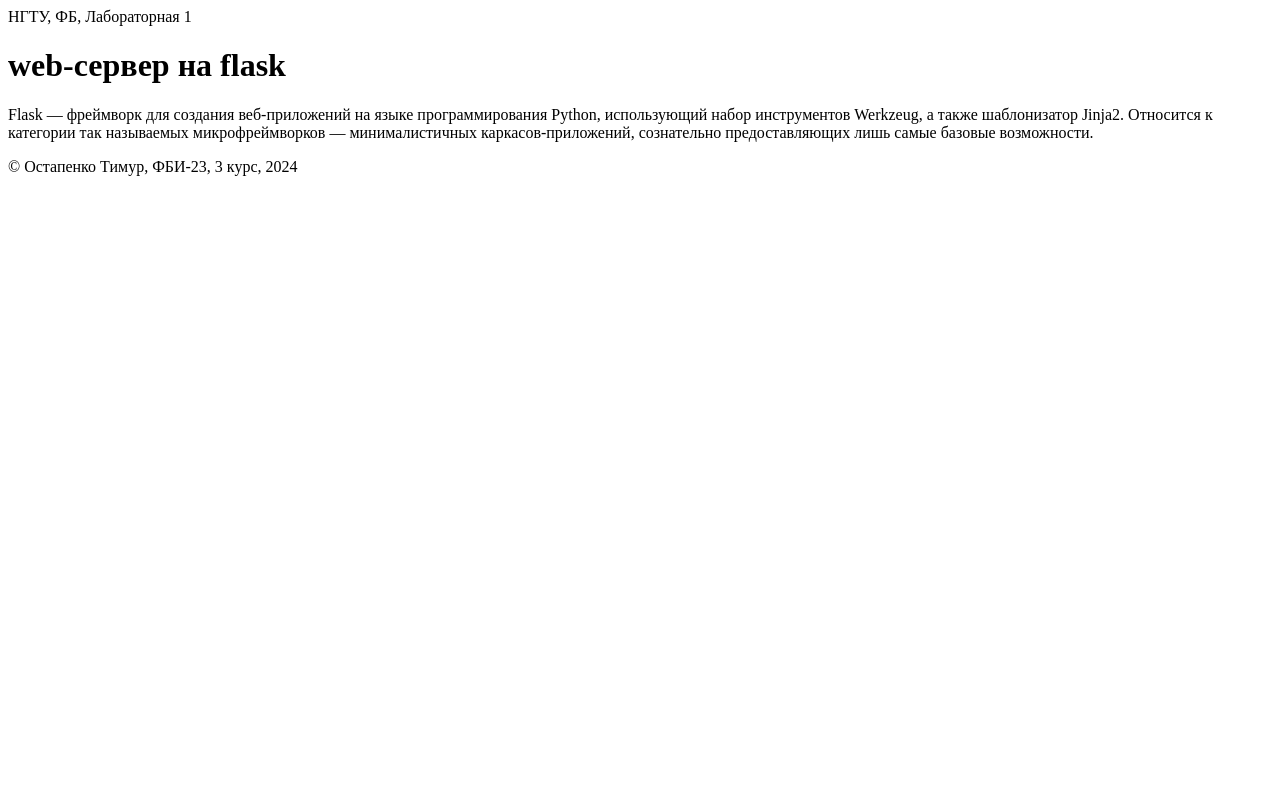
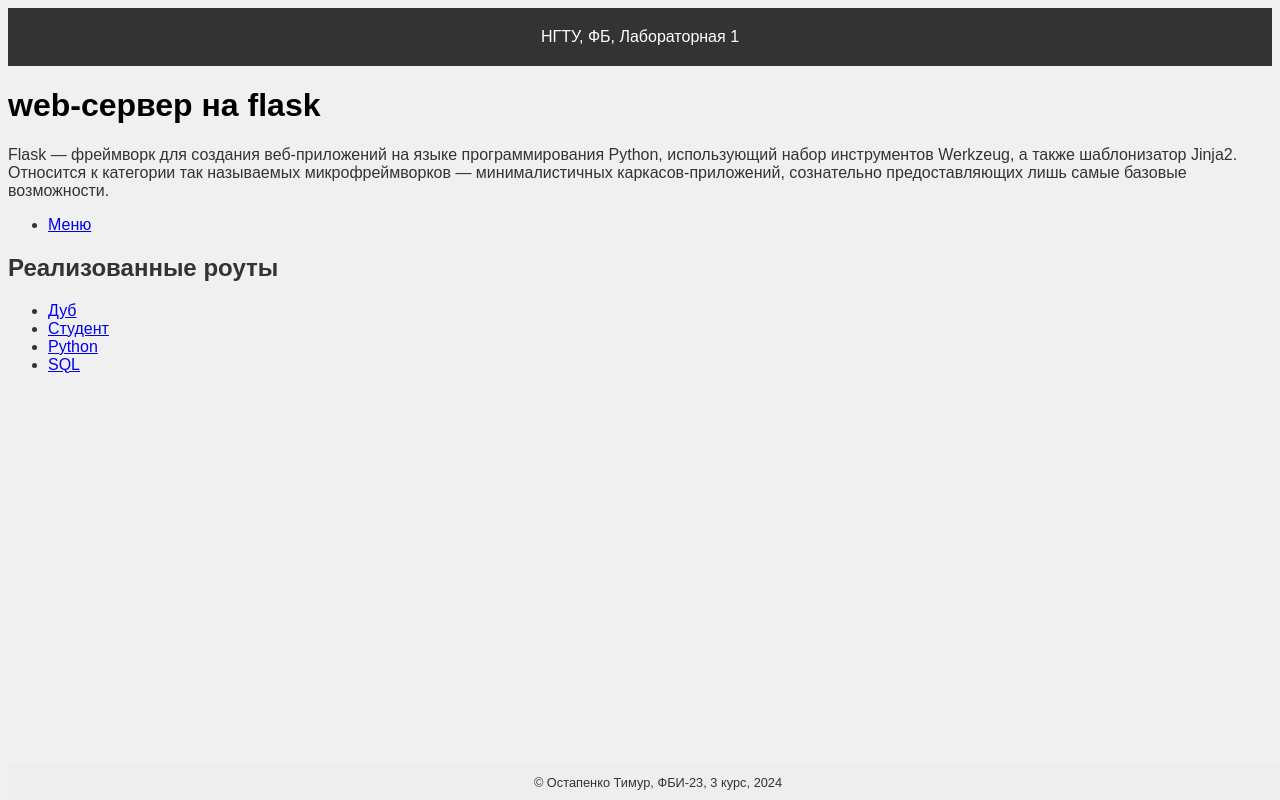
Before and after one commit to Timir2003/WEB-2, a Flask app: page /lab1 in a window 1280 px wide. Run offline with Flask 3, Linux system fonts and the light colour scheme.

Commit message:
Роуты

```diff
--- a/app.py
+++ b/app.py
@@ -34,11 +34,12 @@ def menu():
 
 @app.route("/lab1")
 def lab1():
-    return """
+    return '''
 <!doctype html>
 <html>
     <head>
         <title>Остапенко Тимур Ростиславович, Лабораторная 1</title>
+        <link rel="stylesheet" href="''' + url_for('static', filename='lab1.css') + '''">
     </head>
     <body>
         <header>
@@ -53,12 +54,26 @@ def lab1():
         называемых микрофреймворков — минималистичных каркасов-приложений,
         сознательно предоставляющих лишь самые базовые возможности.
         </p>
+        <nav>
+            <ul>
+                <li><a href="/menu">Меню</a></li>
+            </ul>
+        </nav>
+        <h2>Реализованные роуты</h2>
+        <nav>
+            <ul>
+                <li><a href="/lab1/oak">Дуб</a></li>
+                <li><a href="/lab1/student">Студент</a></li>
+                <li><a href="/lab1/python">Python</a></li>
+                <li><a href="/lab1/SQL">SQL</a></li>
+            </ul>
+        </nav>
         <footer>
             &copy; Остапенко Тимур, ФБИ-23, 3 курс, 2024
         </footer>
     </body>
 </html>
-"""
+'''
 
 @app.route("/lab1/oak")
 def oak():
@@ -74,3 +89,109 @@ def oak():
     </body>
 </html>
 '''
+
+@app.route("/lab1/student")
+def student():
+    return '''
+<!doctype html>
+<html>
+    <head>
+        <link rel="stylesheet" href="''' + url_for('static', filename='lab1.css') + '''">
+    </head>
+    <body>
+        <h1>Остапенко Тимур Ростиславович</h1>
+        <img src="'''+url_for('static', filename='NETI.jpg')+'''">
+    </body>
+</html>
+'''
+
+@app.route("/lab1/python")
+def python():
+    return '''
+<!doctype html>
+<html>
+    <head>
+        <link rel="stylesheet" href="''' + url_for('static', filename='lab1.css') + '''">
+    </head>
+    <body>
+        <h1>Преимущества: чем хорош Python</h1>
+        <img src="'''+url_for('static', filename='python.jpg')+'''">
+        <p>
+        Специалисты выделяют массу преимуществ Python — остановимся на ключевых из них.
+        <b>Простота синтаксиса, а значит — низкий порог вхождения.</b>
+        Код языка чистый и понятный, без лишних символов и выражений.<br>
+
+        <b>Расширяемость и гибкость.</b> Не зря один из слоганов языка — это «Just Import!»
+        Python можно легко расширить для взаимодействия с другими программными
+        системами или встроить в программы в качестве компонента. Он очень и очень гибкий.
+        Это даёт больше возможностей для использования языка в разных сферах.<br>
+
+        <b>Интерпретируемость и кроссплатформенность.</b> Интерпретатор Python есть для всех
+        популярных платформ и по умолчанию входит в большинство дистрибутивов Linux.<br>
+
+        <b>Стандартизированность.</b> У Python есть единый стандарт для написания кода — Python
+        Enhancement Proposal или PEP, благодаря чему язык остаётся читабельным даже при
+        переходе от одного программиста к другому.<br>
+
+        <b>Open Source.</b> У интерпретатора Python открытый код, то есть любой,
+        кто заинтересован в развитии языка, может поучаствовать в его разработке и улучшении.<br>
+
+        <b>Сильное комьюнити и конференции.</b> Вокруг Python образовалось дружественное
+        комьюнити, которое готово прийти на помощь новичку или уже опытному разработчику
+        и разобраться в его проблеме. Во всём мире проходит много мероприятий, где можно
+        познакомиться с коллегами и узнать много нового о применении Пайтона.<br>
+
+        <b>Широта применения.</b> Наиболее широко Python используется в web-разработке,
+        работе с данными, автоматизации бизнес-процессов и геймдеве.<br>
+
+        <b>Востребованность на рынке труда и поддержка гигантами IT-сферы.</b> Python-разработчики востребованы
+        во многих проектах и им несложно найти работу. Разработку на Python ведут в Google,
+        Facebook, Dropbox, Spotify, Quora, Netflix, Microsoft Intel, а в России — «Яндекс»,
+        «ВКонтакте» и «Сбербанк». Это серьёзно влияет на статус языка.<br>
+        </p>
+    </body>
+</html>
+'''
+
+@app.route("/lab1/SQL")
+def SQL():
+    return '''
+<!doctype html>
+<html>
+    <head>
+        <link rel="stylesheet" href="''' + url_for('static', filename='lab1.css') + '''">
+    </head>
+    <body>
+        <h1>Для чего нужен SQL</h1>
+        <img src="'''+url_for('static', filename='SQL.jpg')+'''">
+        <p>
+            SQL (сокращение от англ. Structured Query Language) — это язык запросов, который применяют,
+            чтобы работать с базами данных, структурированных особым образом. Главные задачи SQL — составлять
+            запросы так, чтобы находить среди большого объёма информации ту, что нужна для конкретных целей,
+            сортировать её, структурировать и представлять в наиболее простом и понятном виде.<br>
+
+            Чтобы понять, зачем нужен язык SQL, представьте, что женщина выбирает в интернет-магазине
+            летнее платье жёлтого цвета и хочет уложиться в 5 тысяч рублей. Всего в магазине 10 тысяч платьев.
+            Если просто перебирать их по каталогу, уйдёт несколько часов. Но можно задать в фильтрах настройки
+            по категории, сезону, цвету, цене и сразу найти нужные модели. Эти фильтры работают за счёт языка запросов SQL.<br>
+
+            Первый прототип языка SQL представила в 1979 году компания-разработчик Oracle. Сначала это был
+            простейший инструмент для извлечения нужных данных, вроде фильтров в Excel-таблицах. С годами он усложнился,
+            и теперь его применяют в качестве одного из основных инструментов для обработки данных. С помощью SQL можно:
+             <ul>
+                <li>собирать и хранить данные в виде таблиц;</li>
+                <li>изменять их содержимое и структуру;</li>
+                <li>объединять данные и выполнять вычисления;</li>
+                <li>защищать и распределять доступ.</li>
+            </ul>
+
+            Например, в компании работает 500 сотрудников. 100 из них занимаются продажами и постоянно
+            пользуются CRM, чтобы вносить данные о клиентах: новые договоры, суммы, скидки и контакты.
+            И есть 15 IT-специалистов, которые настраивают, обновляют и меняют структуру CRM, когда это требуется.
+            20 сотрудников бухгалтерии регулярно выгружают из системы данные об оплатах, выставленные
+            счета и акты на подпись. При помощи SQL можно предоставить всем им доступ только к нужной
+            части CRM, чтобы никто случайно не повредил важные данные или элементы кода.
+        </p>
+    </body>
+</html>
+'''
--- a/static/lab1.css
+++ b/static/lab1.css
@@ -14,5 +14,23 @@ body {
 
 h1 {
     color: black;
-    font-weight: bold;
+
 }
+
+header {
+    background-color: #333;
+    color: #fff;
+    padding: 20px;
+    text-align: center;
+}
+
+footer {
+    background-color: #eee;
+    color: #333;
+    padding: 10px;
+    text-align: center;
+    font-size: 0.8em;
+    position: fixed;
+    bottom: 0;
+    width: 100%;
+}
```
Also changed, not shown: static/NETI.jpg (added), static/SQL.jpg (added), static/python.jpg (added).
